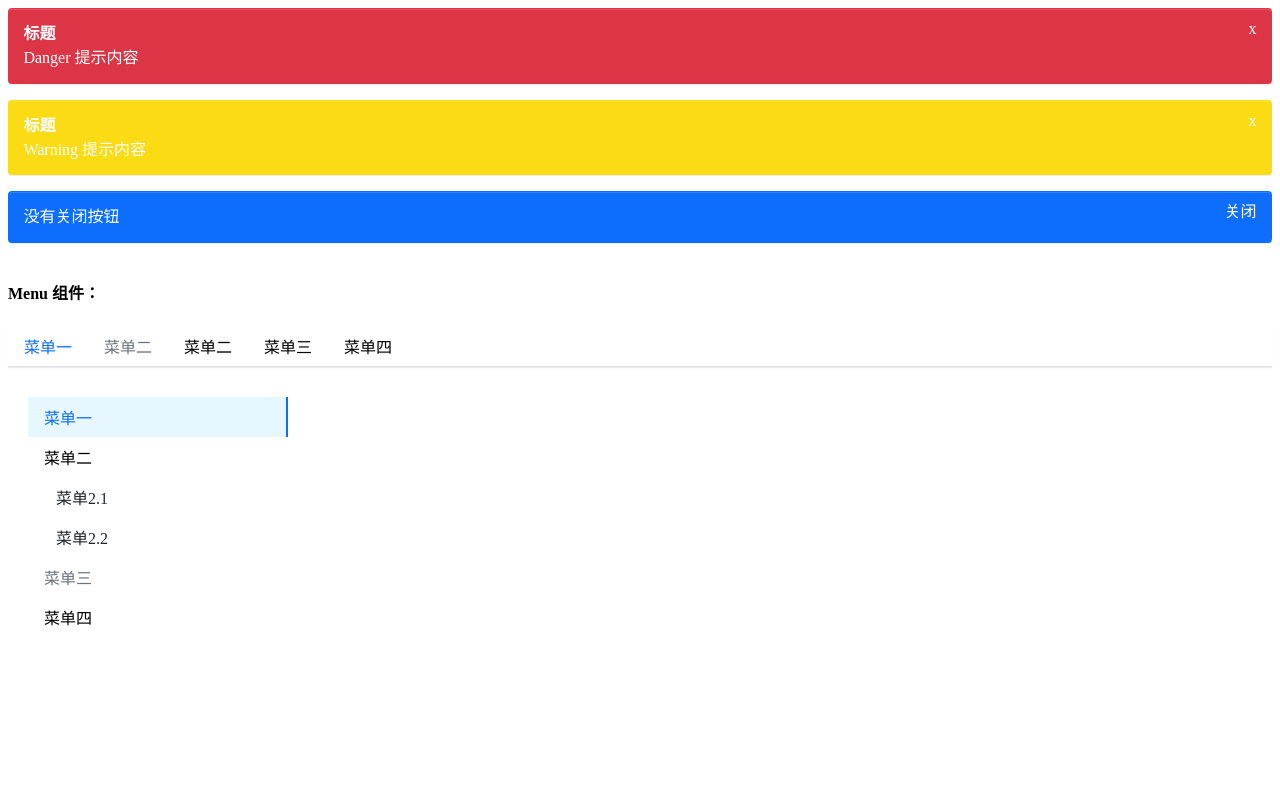
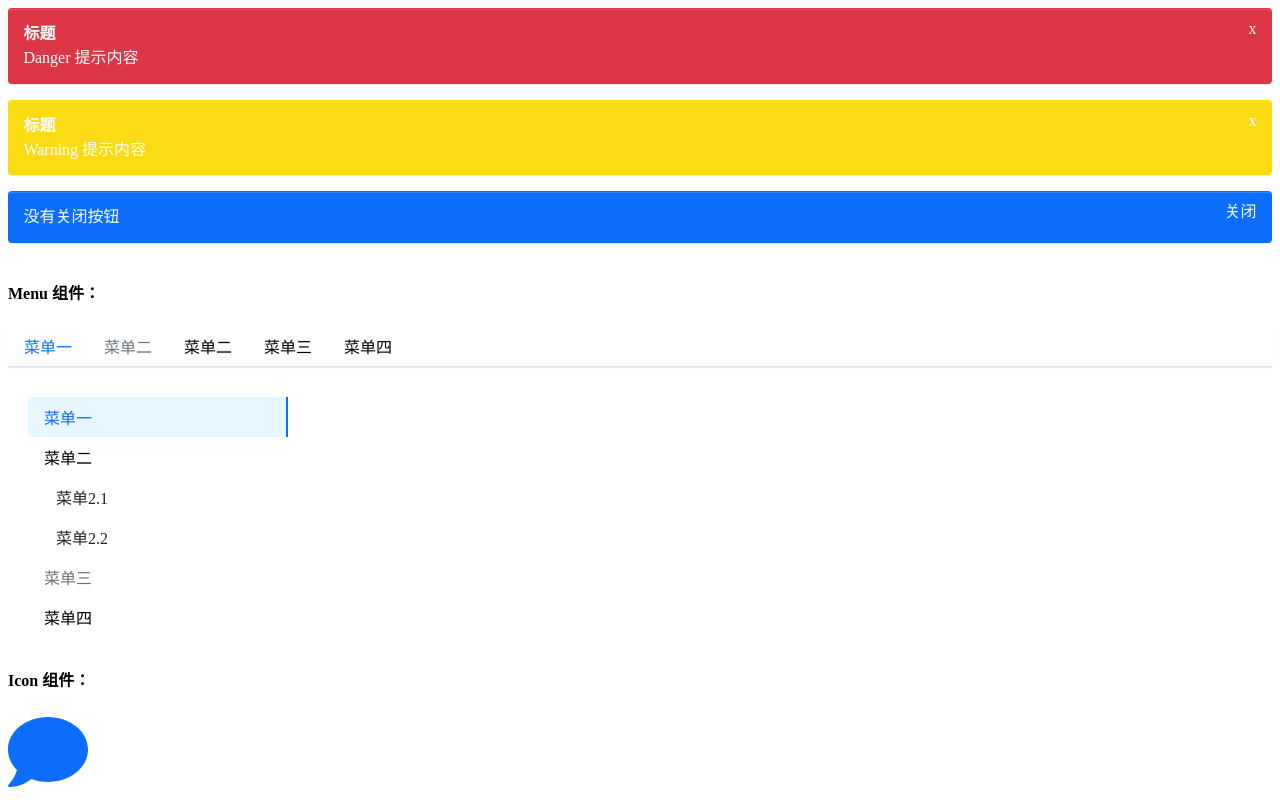
Before and after one commit to pengyuman/grain-full, a React (Create React App) app: page / in a window 1280 px wide. Shown: the part 332-1132 px from the top of the page. Before the commit the page ends 999 px from the top, so only its background shows below. Built offline with nearby package versions, Linux system fonts and the light colour scheme.

Commit message:
feat:编写icon 组件

```diff
--- a/package.json
+++ b/package.json
@@ -3,6 +3,10 @@
   "version": "0.1.0",
   "private": true,
   "dependencies": {
+    "@fortawesome/fontawesome-svg-core": "^1.2.32",
+    "@fortawesome/free-brands-svg-icons": "^5.15.1",
+    "@fortawesome/free-solid-svg-icons": "^5.15.1",
+    "@fortawesome/react-fontawesome": "^0.1.11",
     "@testing-library/jest-dom": "^4.2.4",
     "@testing-library/react": "^9.3.2",
     "@testing-library/user-event": "^7.1.2",
--- a/src/App.tsx
+++ b/src/App.tsx
@@ -1,9 +1,14 @@
 import React from 'react';
+// 引入fortawesome库
+import { library } from '@fortawesome/fontawesome-svg-core'
+import { fas } from '@fortawesome/free-solid-svg-icons'
 import Button, { ButtonType, ButtonSize } from './components/Button/button'
 import Alert, { AlertType } from './components/Alert/alert'
 import Menu from './components/Menu/menu'
 import MenuItem from './components/Menu/menuItem'
 import SubMenu from './components/Menu/subMenu'
+import Icon from './components/Icon/icon'
+library.add(fas)
 function App() {
     return (
         <div className="App">
@@ -56,6 +61,10 @@
                 </Menu>
                 <div className="margin-top"></div>
             </div>
+            <h4>Icon 组件：</h4>
+            <div>
+                <Icon icon="comment" theme="primary" size="5x" />
+            </div>
         </div>
     );
 }
--- /dev/null
+++ b/src/components/Icon/_style.scss
@@ -0,0 +1,6 @@
+@each $key,
+$val in $theme-colors {
+    .icon-#{$key} {
+        color: $val;
+    }
+}
--- /dev/null
+++ b/src/components/Icon/icon.tsx
@@ -0,0 +1,23 @@
+import React from 'react'
+import classNames from 'classnames'
+import { FontAwesomeIcon, FontAwesomeIconProps } from '@fortawesome/react-fontawesome'
+// 主题颜色
+export type ThemeProps = 'primary' | 'secondary' | 'success' | 'info' | 'warning' | 'danger' | 'light' | 'dark'
+// 继承FontAwesomeIcon的所有属性FontAwesomeIconProps
+export interface IconProps extends FontAwesomeIconProps {
+    theme?: ThemeProps;
+}
+
+const Icon: React.FC<IconProps> = (props) => {
+    // 拿出props的所有属性 ...restProps
+    const { className, theme, ...restProps } = props
+    // icon-primary
+    const classes = classNames('grain-icon', className, {
+        [`icon-${theme}`]: theme
+    })
+    return (
+        <FontAwesomeIcon className={classes} {...restProps} />
+    )
+}
+
+export default Icon
--- a/src/styles/_variables.scss
+++ b/src/styles/_variables.scss
@@ -32,6 +32,16 @@
 $danger: $red !default;
 $light: $gray-100 !default;
 $dark: $gray-800 !default;
+
+// 循环theme颜色变量
+$theme-colors:("primary":$primary,
+    "secondary":$secondary,
+    "success":$success,
+    "info":$info,
+    "warning":$warning,
+    "danger":$danger,
+    "light":$light,
+    "dark":$dark);
 
 // 主要字体家族
 $font-family-sans-serif: -apple-system,
--- a/src/styles/index.scss
+++ b/src/styles/index.scss
@@ -4,3 +4,4 @@
 @import '../components/Button/style';
 @import '../components/Alert/style';
 @import '../components/Menu/style';
+@import '../components/Icon/style';
```
Also changed, not shown: 1 other file (tests, documents, lock files or other folders).
